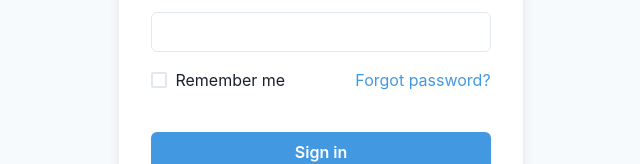
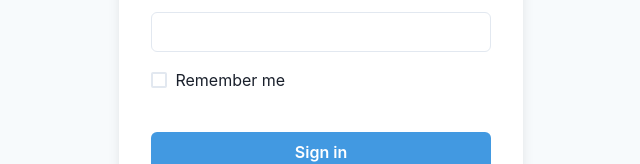
Before and after one commit to KAmrutha/pb-frontend, a React (Create React App) app: page /signin in a window 1280 px wide. Shown: the part 423-587 px from the top of the page, without its empty margins (319-959 px from the left). Built offline with nearby package versions, Linux system fonts and the light colour scheme; no server answers.

Commit message:
Update Signin.jsx

```diff
--- a/src/Components/Signin.jsx
+++ b/src/Components/Signin.jsx
@@ -93,7 +93,7 @@ export default function SimpleCard() {
                 justify={"space-between"}
               >
                 <Checkbox>Remember me</Checkbox>
-                <Text color={"blue.400"}>Forgot password?</Text>
+
               </Stack>
               <Button
                 bg={"blue.400"}
```
